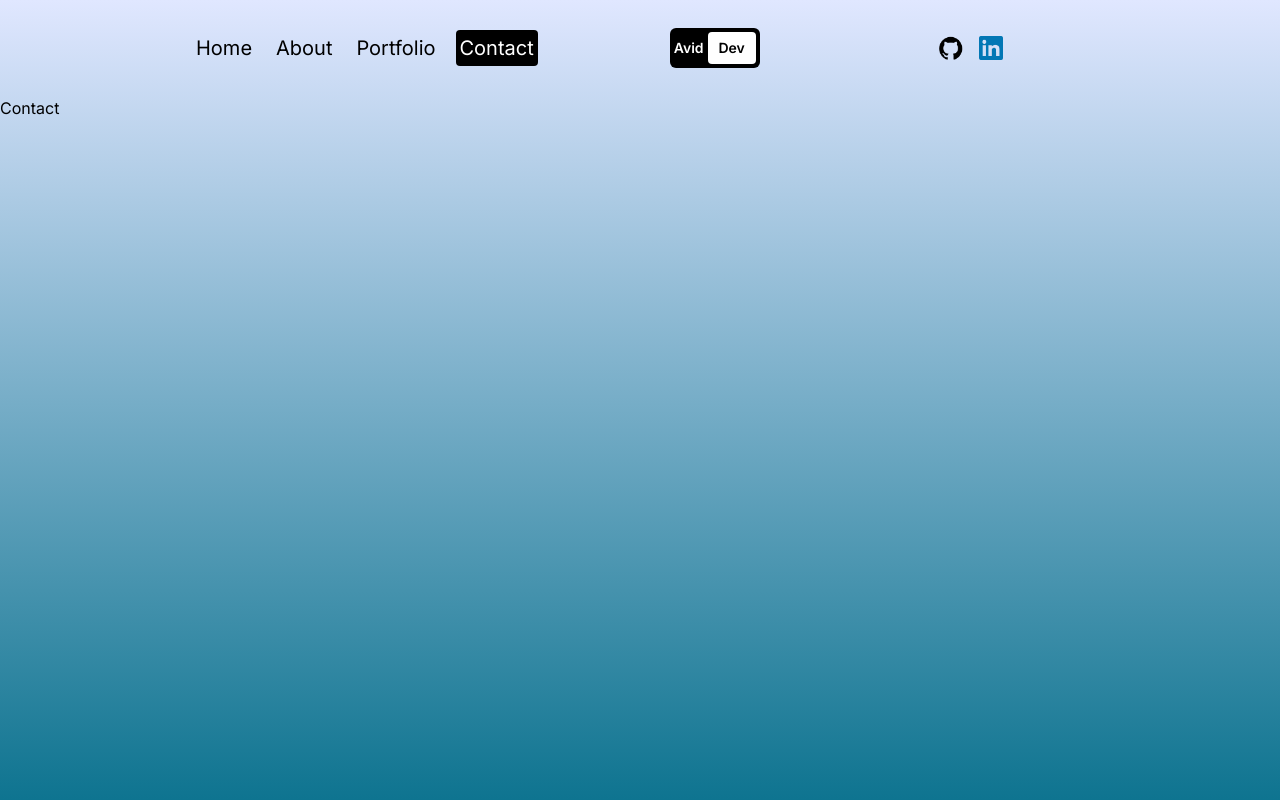
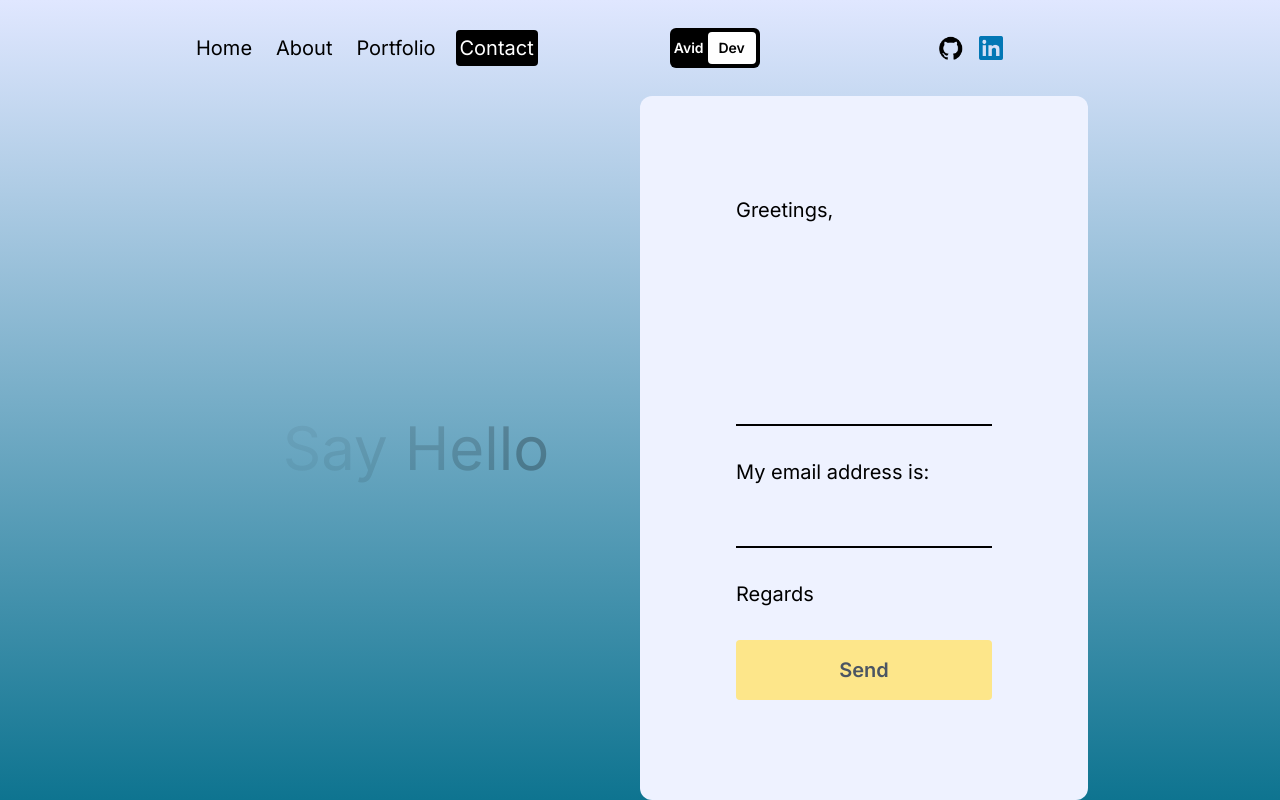
Before and after one commit to perfectblue0/animated-portfolio, a Next.js app: page /contact in a window 1280 px wide. Built offline with nearby package versions, Linux system fonts and the light colour scheme.

Commit message:
added greeting with animation, form container with text area and input tags needed for users to type in their info, added the conditions for message success and failure along with styling and messages

```diff
--- a/src/app/contact/page.jsx
+++ b/src/app/contact/page.jsx
@@ -1,7 +1,12 @@
 "use client";
 import { motion } from "framer-motion";
+import { useState } from "react";
 
 const ContactPage = () => {
+  const [success, setSuccess] = useState(false);
+  const [error, setError] = useState(false);
+  const text = "Say Hello";
+
   return (
     <motion.div
       className="h-full"
@@ -9,7 +14,57 @@
       animate={{ y: "0%" }}
       transition={{ duration: 1 }}
     >
-      Contact
+      <div className="h-full overflow-scroll flex flex-col lg:flex-row px-4 sm:px-8 md:px-12 lg:px-20 xl:px-48">
+        {/* TEXT CONTAINER */}
+        <div
+          className="h-1/2 lg:h-full lg:w-1/2 mb-5 flex items-center justify-center
+          text-6xl"
+        >
+          <div>
+            {text.split("").map((letter, index) => (
+              <motion.span
+                key={index}
+                initial={{ opacity: 1 }}
+                animate={{ opacity: 0 }}
+                transition={{
+                  duration: 3,
+                  repeat: Infinity,
+                  delay: index * 0.1,
+                }}
+              >
+                {letter}
+              </motion.span>
+            ))}
+          </div>
+        </div>
+        {/* FORM CONATINER */}
+        <form className="lg:h-full lg:w-1/2 mb-10 bg-indigo-50 rounded-xl text-xl flex flex-col gap-8 justify-center p-24">
+          <span>Greetings,</span>
+          <textarea
+            rows={6}
+            className="bg-transparent border-b-2 border-b-black outline-none resize-none"
+          />
+          <span>My email address is:</span>
+          <input
+            type="text"
+            className="bg-transparent border-b-2 border-b-black outline-none"
+          />
+          <span>Regards</span>
+          <button className="bg-amber-200 rounded font-semibold text-gray-600 p-4">
+            Send
+          </button>
+          {success && (
+            <span className="text-green-600 font-semibold">
+              Your message has been sent!
+            </span>
+          )}
+          {error && (
+            <span className="text-red-600 font-semibold">
+              Something went wrong!
+            </span>
+          )}
+        </form>
+      </div>
     </motion.div>
   );
 };
```
